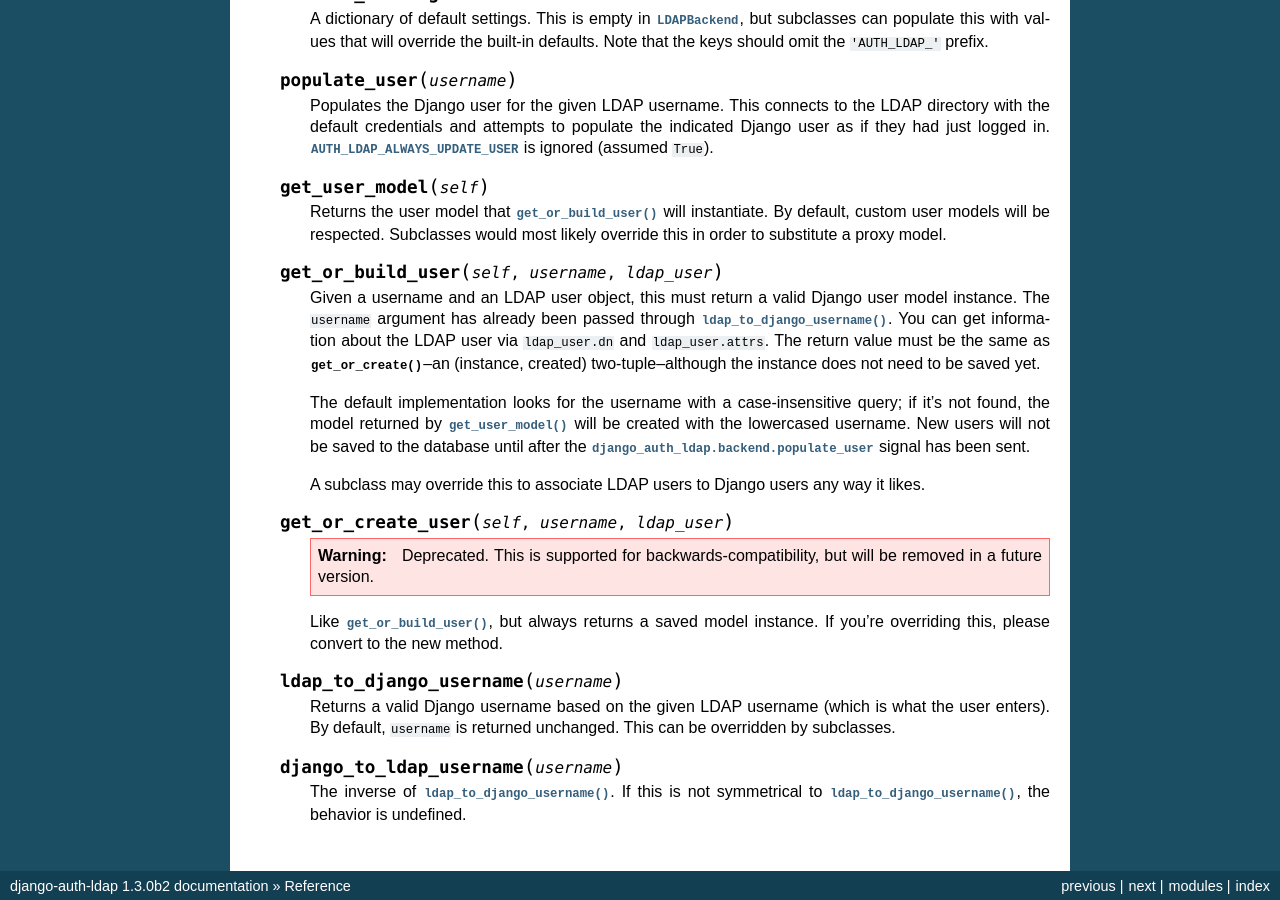
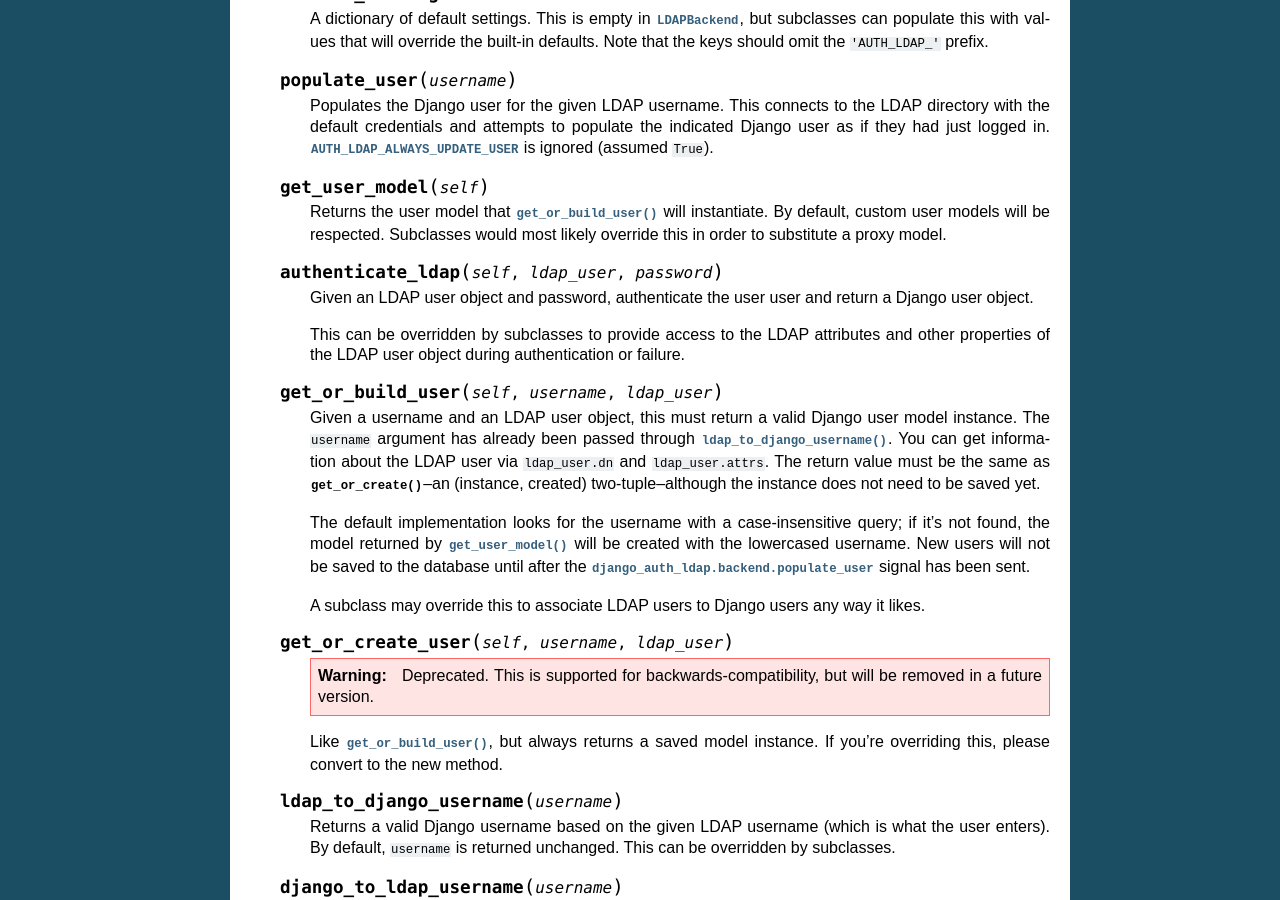
Before and after one commit to django-auth-ldap/django-auth-ldap, a Sphinx documentation site: the page built from docs/source/reference.rst, in a window 1280 px wide and 900 px high, scrolled down 7531 px. Built offline with Sphinx 7.4.7, drawn with Linux system fonts in a browser that asks for light colours; some of the changed text lies outside the part shown.

Commit message:
Allow easier overriding of LDAPBackend.authenticate() method
Use case:

After a successful LDAP authenticate, a user may still not be ready to save to
the Django database without additional information. My project has a workflow
for such an event. I must serialize the available LDAP attributes to a storage
before redirecting to this workflow. The current implementation of
LDAPBackend.authenticate() makes it difficult to access the LDAP attributes
without either rewriting the same logic or rebuilding the _LDAPUser object. I'd
like to avoid both of these.

```diff
--- a/docs/source/reference.rst
+++ b/docs/source/reference.rst
@@ -594,6 +594,15 @@ Backend
         Subclasses would most likely override this in order to substitute a
         :ref:`proxy model <proxy-models>`.
 
+    .. method:: authenticate_ldap(self, ldap_user, password)
+
+       Given an LDAP user object and password, authenticate the user user and
+       return a Django user object.
+
+       This can be overridden by subclasses to provide access to the LDAP
+       attributes and other properties of the LDAP user object during
+       authentication or failure.
+
     .. method:: get_or_build_user(self, username, ldap_user)
 
         Given a username and an LDAP user object, this must return a valid
```
Also changed, not shown: 3 other files.
